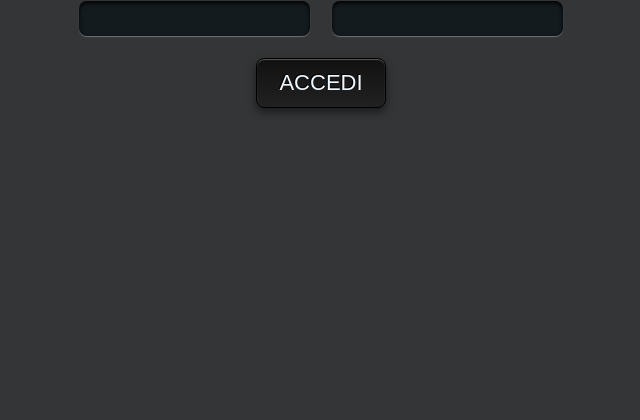
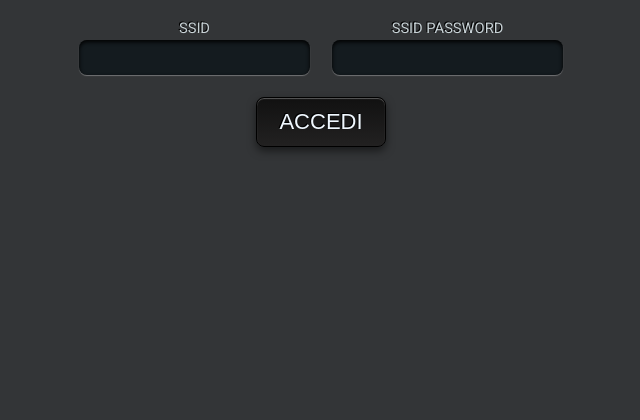
Before and after one commit to sergiocntr/cadolab100, a plain HTML site: page data/login.html in a window 1280 px wide. Shown: the part 380-800 px from the top of the page, without its empty margins (319-959 px from the left). Drawn offline with Linux system fonts and the light colour scheme; a web font is replaced by a local one.

Commit message:
in_progress login_form

```diff
--- a/data/login.html
+++ b/data/login.html
@@ -23,6 +23,14 @@
             <label class="inset" for='pa'>PASSWORD</label>
             <input type='password' id='pa'>
           </div>
+          <div class='display'>
+            <label class="inset" for='ssid'>SSID</label>
+            <input type='text' id='ssid'>
+          </div>
+          <div class='display'>
+            <label class="inset" for='wifipa'>SSID PASSWORD</label>
+            <input type='password' id='wifipa'>
+          </div>
         </div>
         <div class="login">
           <button  type='submit' name='login'>ACCEDI</button>
```
Also changed, not shown: 6 other files.
